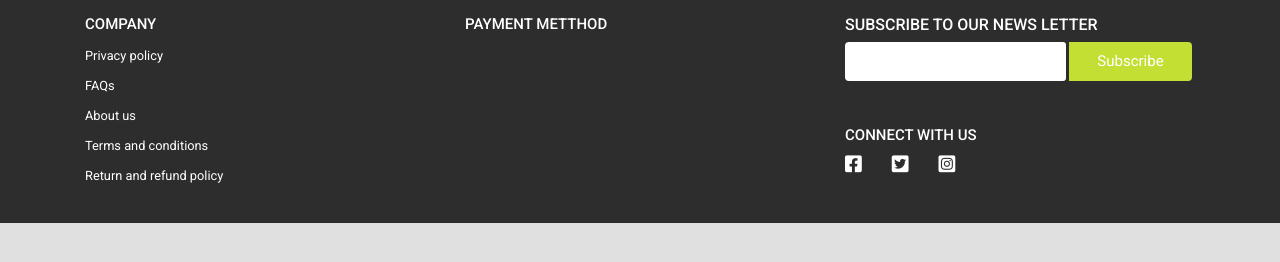
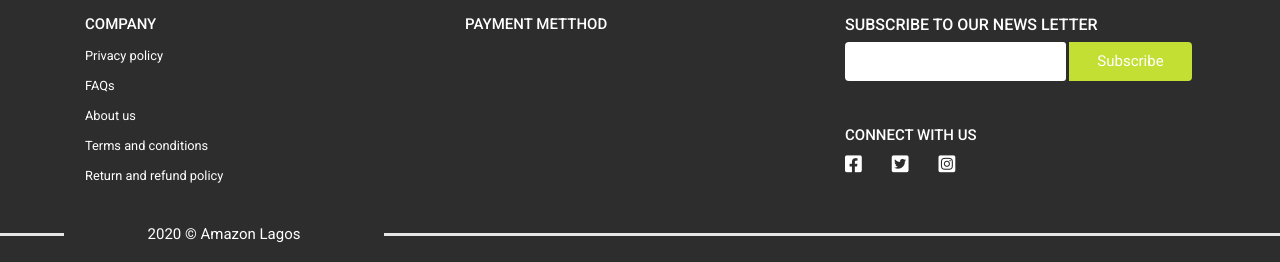
Before and after one commit to iballi2017/amazonlagos, a PHP site: page /views/cart.php in a window 1280 px wide. Shown: the part 1102-1364 px from the top of the page. Before the commit the page ends 1325 px from the top, so only its background shows below. Run offline with PHP 8.4, Linux system fonts and the light colour scheme; some libraries are stand-ins or nearby versions.

Commit message:
copyright design consecpt at the footer area

```diff
--- a/components/footer.php
+++ b/components/footer.php
@@ -57,6 +57,9 @@
                 </div>
             </div>
         </div>
+        <div class="copyright mt-3 text_capital">
+            2020 &copy; amazon lagos
+        </div>
 
     </footer>
 
--- a/index.html
+++ b/index.html
@@ -1105,6 +1105,9 @@
                 </div>
             </div>
         </div>
+        <div class="copyright mt-3 text_capital">
+            2020 &copy; Amazon Lagos
+        </div>
 
     </footer>
 
--- a/style/main.css
+++ b/style/main.css
@@ -777,7 +777,8 @@ ul.breadcrumb li a {
   opacity: 0.7;
   color: #ffffff; }
 
-#checkout_success_response_page .inner_container, #user_review_response_page .inner_container {
+#checkout_success_response_page .inner_container,
+#user_review_response_page .inner_container {
   height: 60vh;
   display: grid;
   place-content: center; }
@@ -810,6 +811,23 @@ footer {
       margin-left: 2em; }
     footer .social_icons_wrapper .fab {
       font-size: 1.2rem; }
+  footer .copyright {
+    display: flex;
+    align-items: center;
+    justify-content: space-between; }
+  footer .copyright::before,
+  footer .copyright::after {
+    content: "";
+    display: block;
+    height: 3px;
+    background-color: #e5e5e5; }
+  footer .copyright::before {
+    width: 5%;
+    margin-right: 5%; }
+  footer .copyright::after {
+    width: 70%;
+    margin-left: 5%;
+    right: 0; }
 
 @media (min-width: 900px) {
   .main_nav_inner .fl_itm_1 {
--- a/style/main.scss
+++ b/style/main.scss
@@ -137,7 +137,7 @@ a {
   font-weight: 600;
   font-size: 1.3rem;
 }
-.back_history{
+.back_history {
   background-color: unset;
 }
 .link {
@@ -1110,7 +1110,8 @@ ul.breadcrumb li a {
   }
 }
 
-#checkout_success_response_page, #user_review_response_page {
+#checkout_success_response_page,
+#user_review_response_page {
   .inner_container {
     height: 60vh;
     display: grid;
@@ -1118,8 +1119,8 @@ ul.breadcrumb li a {
   }
 }
 
-#user_review_page{
-  .review-star{
+#user_review_page {
+  .review-star {
     font-size: 1.4em;
   }
 }
@@ -1161,6 +1162,28 @@ footer {
     .fab {
       font-size: 1.2rem;
     }
+  }
+
+  .copyright {
+    display: flex;
+    align-items: center;
+    justify-content: space-between;
+  }
+  .copyright::before,
+  .copyright::after {
+    content: "";
+    display: block;
+    height: 3px;
+    background-color: $grey_color;
+  }
+  .copyright::before {
+    width: 5%;
+    margin-right: 5%;
+  }
+  .copyright::after {
+    width: 70%;
+    margin-left: 5%;
+    right: 0;
   }
 }
 
@@ -1278,8 +1301,8 @@ footer {
   .rating_bar {
     width: 12rem;
   }
-  #user_review_page{
-    .review-star{
+  #user_review_page {
+    .review-star {
       font-size: 2rem;
     }
   }
@@ -1391,5 +1414,4 @@ footer {
       width: 100%;
     }
   }
-
 }
```
Also changed, not shown: 1 other file.
